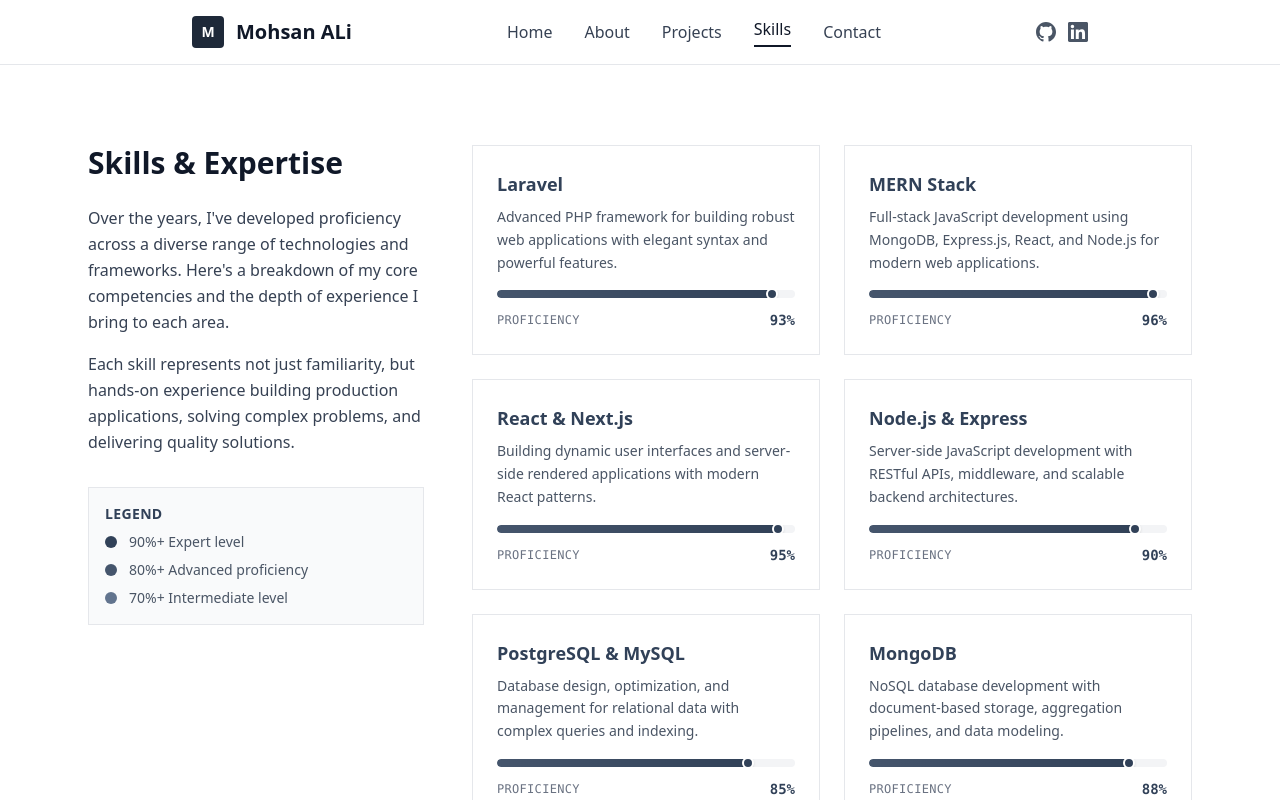
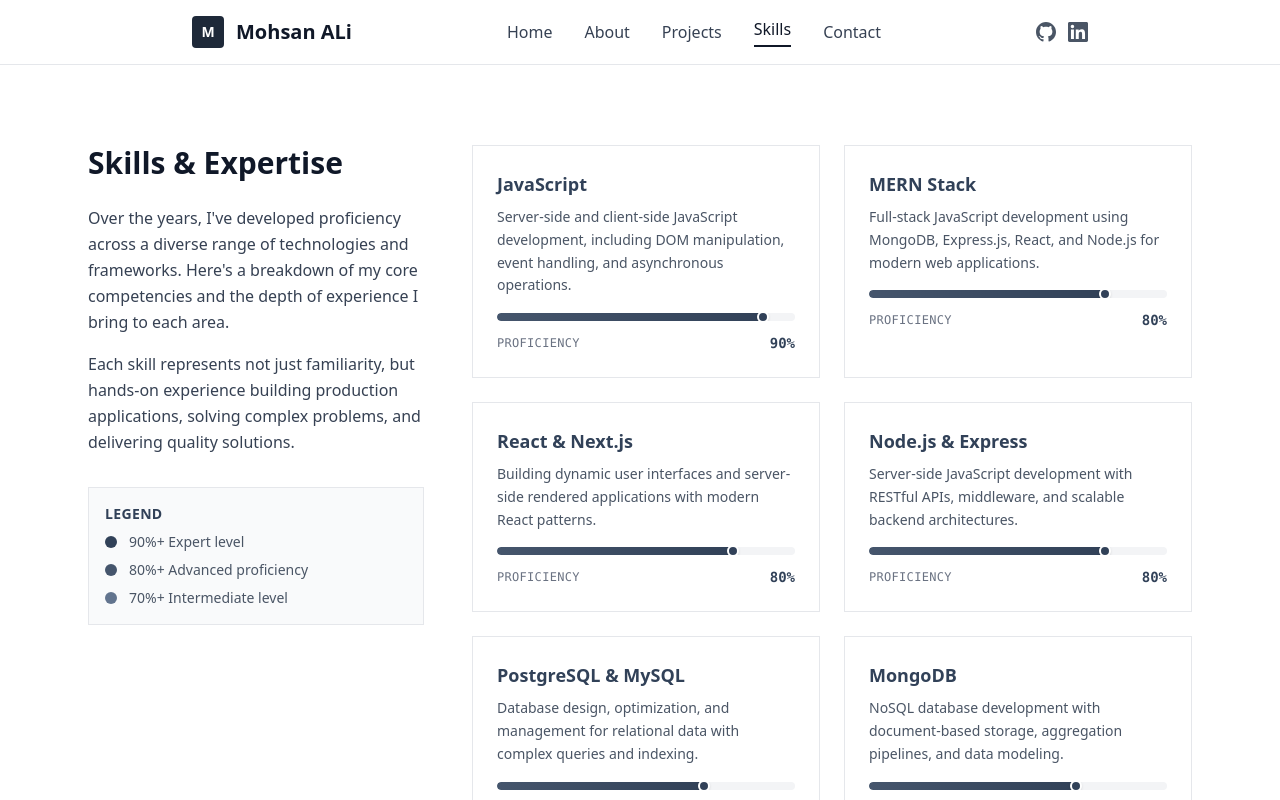
Before and after one commit to s23bdocs1m01081-wq/profile, a React (Vite) app in the folder frontend/: page /skills in a window 1280 px wide. Shown: the top 800 px of the page. Built offline with nearby package versions, Linux system fonts and the light colour scheme.

Commit message:
update skill.js

```diff
--- a/frontend/src/data/skills.js
+++ b/frontend/src/data/skills.js
@@ -1,42 +1,42 @@
 const skills = [
   {
-    name: 'Laravel',
-    percent: 93,
-    description: 'Advanced PHP framework for building robust web applications with elegant syntax and powerful features.'
+    name: 'JavaScript',
+    percent: 90,
+    description: 'Server-side and client-side JavaScript development, including DOM manipulation, event handling, and asynchronous operations.'
   },
   {
     name: 'MERN Stack',
-    percent: 96,
+    percent: 80,
     description: 'Full-stack JavaScript development using MongoDB, Express.js, React, and Node.js for modern web applications.'
   },
   {
     name: 'React & Next.js',
-    percent: 95,
+    percent: 80,
     description: 'Building dynamic user interfaces and server-side rendered applications with modern React patterns.'
   },
   {
     name: 'Node.js & Express',
-    percent: 90,
+    percent: 80,
     description: 'Server-side JavaScript development with RESTful APIs, middleware, and scalable backend architectures.'
   },
   {
     name: 'PostgreSQL & MySQL',
-    percent: 85,
+    percent: 70,
     description: 'Database design, optimization, and management for relational data with complex queries and indexing.'
   },
   {
     name: 'MongoDB',
-    percent: 88,
+    percent: 70,
     description: 'NoSQL database development with document-based storage, aggregation pipelines, and data modeling.'
   },
   {
     name: 'Tailwind CSS',
-    percent: 92,
+    percent: 82,
     description: 'Utility-first CSS framework for rapidly building custom designs with responsive and accessible components.'
   },
   {
     name: 'Git & GitHub',
-    percent: 89,
+    percent: 90,
     description: 'Version control, collaboration workflows, CI/CD pipelines, and project management with Git-based tools.'
   }
 ];
```
